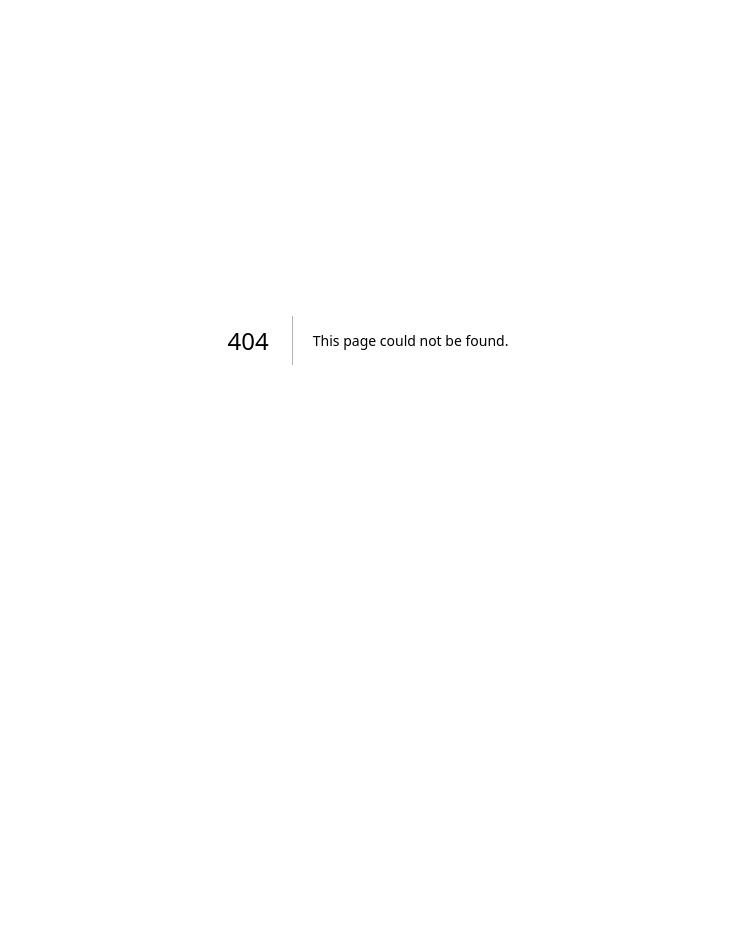
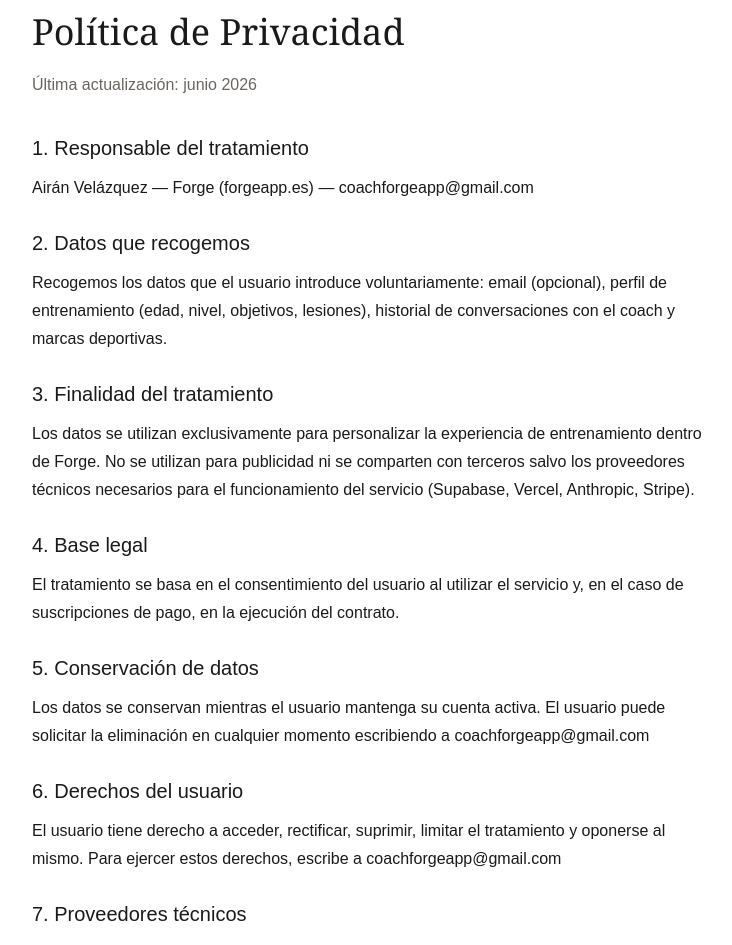
Before and after one commit to airanvlz-6/formapro, a Next.js app: page /privacidad in a window 1280 px wide. Before the commit this address had no page. Shown: the part 60-1005 px from the top of the page, without its empty margins (272-1004 px from the left). Before the commit the page ends 800 px from the top, so only its background shows below. Built offline with nearby package versions, Linux system fonts and the light colour scheme.

Commit message:
politica de privacidad

```diff
--- /dev/null
+++ b/app/privacidad/page.tsx
@@ -0,0 +1,31 @@
+export default function Privacidad() {
+  return (
+    <div style={{maxWidth:720,margin:"0 auto",padding:"60px 24px",fontFamily:"'DM Sans',sans-serif",color:"#1A1A1A",lineHeight:1.75}}>
+      <h1 style={{fontFamily:"Georgia,serif",fontSize:36,marginBottom:8}}>Política de Privacidad</h1>
+      <p style={{color:"#6B6560",marginBottom:32}}>Última actualización: junio 2026</p>
+
+      <h2 style={{fontSize:20,marginBottom:8}}>1. Responsable del tratamiento</h2>
+      <p style={{marginBottom:24}}>Airán Velázquez — Forge (forgeapp.es) — coachforgeapp@gmail.com</p>
+
+      <h2 style={{fontSize:20,marginBottom:8}}>2. Datos que recogemos</h2>
+      <p style={{marginBottom:24}}>Recogemos los datos que el usuario introduce voluntariamente: email (opcional), perfil de entrenamiento (edad, nivel, objetivos, lesiones), historial de conversaciones con el coach y marcas deportivas.</p>
+
+      <h2 style={{fontSize:20,marginBottom:8}}>3. Finalidad del tratamiento</h2>
+      <p style={{marginBottom:24}}>Los datos se utilizan exclusivamente para personalizar la experiencia de entrenamiento dentro de Forge. No se utilizan para publicidad ni se comparten con terceros salvo los proveedores técnicos necesarios para el funcionamiento del servicio (Supabase, Vercel, Anthropic, Stripe).</p>
+
+      <h2 style={{fontSize:20,marginBottom:8}}>4. Base legal</h2>
+      <p style={{marginBottom:24}}>El tratamiento se basa en el consentimiento del usuario al utilizar el servicio y, en el caso de suscripciones de pago, en la ejecución del contrato.</p>
+
+      <h2 style={{fontSize:20,marginBottom:8}}>5. Conservación de datos</h2>
+      <p style={{marginBottom:24}}>Los datos se conservan mientras el usuario mantenga su cuenta activa. El usuario puede solicitar la eliminación en cualquier momento escribiendo a coachforgeapp@gmail.com</p>
+
+      <h2 style={{fontSize:20,marginBottom:8}}>6. Derechos del usuario</h2>
+      <p style={{marginBottom:24}}>El usuario tiene derecho a acceder, rectificar, suprimir, limitar el tratamiento y oponerse al mismo. Para ejercer estos derechos, escribe a coachforgeapp@gmail.com</p>
+
+      <h2 style={{fontSize:20,marginBottom:8}}>7. Proveedores técnicos</h2>
+      <p style={{marginBottom:24}}>Forge utiliza los siguientes proveedores: Supabase (base de datos, Irlanda), Vercel (hosting, EEUU — con garantías adecuadas), Anthropic (IA, EEUU — con garantías adecuadas), Stripe (pagos, EEUU — con garantías adecuadas).</p>
+
+      <a href="/" style={{color:"#1E5C3A",fontSize:14}}>← Volver a Forge</a>
+    </div>
+  );
+}
```
